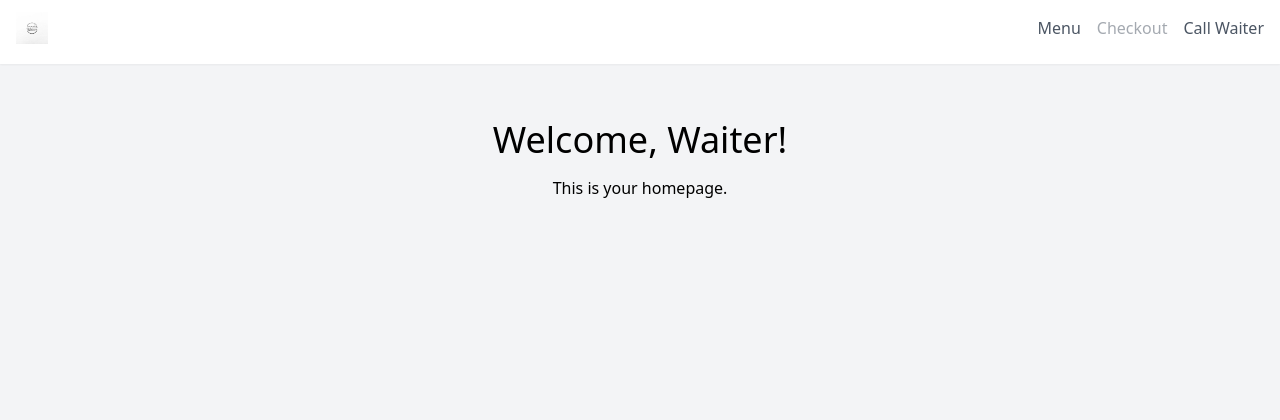
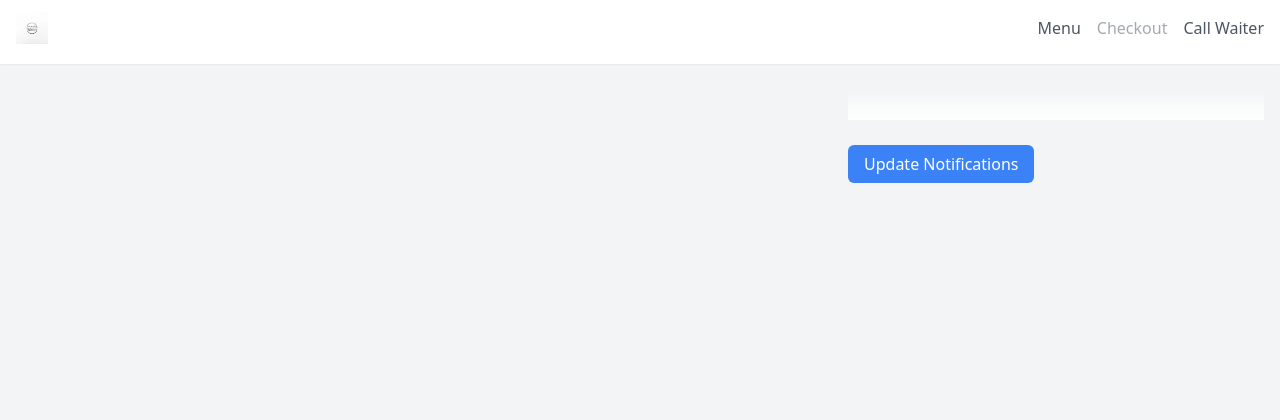
Before and after one commit to sefirus/Lab3CiCd, a Django app: page /waiter/home/ in a window 1280 px wide. Shown: the top 420 px of the page. Run offline with Django 4.2, Linux system fonts and the light colour scheme; a user stored in the database is signed in; tables that the repository leaves empty hold one stand-in row (values such as "Sample post"); data that the repository does not hold is empty; some libraries are stand-ins or nearby versions.

Commit message:
Added notifications view

```diff
--- a/employees/templates/waiter_home.html
+++ b/employees/templates/waiter_home.html
@@ -1,10 +1,18 @@
 {% extends 'base.html' %}
 
-{% block title %}Waiter Home{% endblock %}
-
 {% block content %}
-<div class="text-center mt-8">
-  <h1 class="text-4xl">Welcome, Waiter!</h1>
-  <p class="mt-4">This is your homepage.</p>
-</div>
+    <div class="flex justify-end">
+        <div class="w-1/3">
+            <div class="space-y-6 overflow-hidden" style="position: relative; max-height: 80vh; overflow-y: scroll; padding-bottom: 2rem; margin-bottom: 2rem;">
+                {% for notification in unassigned_notifications %}
+                    <div class="bg-white rounded-lg shadow-md p-6">
+                        <h3 class="font-bold text-xl mb-4">Table {{ notification.table.number }}</h3>
+                        <p>Customer is requesting a waiter.</p>
+                    </div>
+                {% endfor %}
+                <div style="content: ''; position: absolute; bottom: 0; left: 0; right: 0; height: 2rem; background-image: linear-gradient(rgba(255, 255, 255, 0), rgba(255, 255, 255, 1));"></div>
+            </div>
+            <a href="{% url 'employees:waiter_home' %}" class="bg-blue-500 text-white px-4 py-2 rounded-md">Update Notifications</a>
+        </div>
+    </div>
 {% endblock %}
--- a/employees/views.py
+++ b/employees/views.py
@@ -5,6 +5,8 @@
 from django.contrib.auth.decorators import login_required
 
 from django.shortcuts import render, redirect
+
+from orders.models import Notification
 from .forms import WaiterLoginForm
 from .models import Employee, Position
 
@@ -38,4 +40,8 @@
 
 @login_required
 def waiter_home(request):
-    return render(request, 'waiter_home.html')
+    if not request.user.is_authenticated or not hasattr(request.user, 'employee'):
+        return redirect('employees:waiter_login')
+
+    unassigned_notifications = Notification.objects.filter(target_waiter=None)
+    return render(request, 'waiter_home.html', {'unassigned_notifications': unassigned_notifications})
```
Also changed, not shown: billing/views.py (+11 -2 lines).
